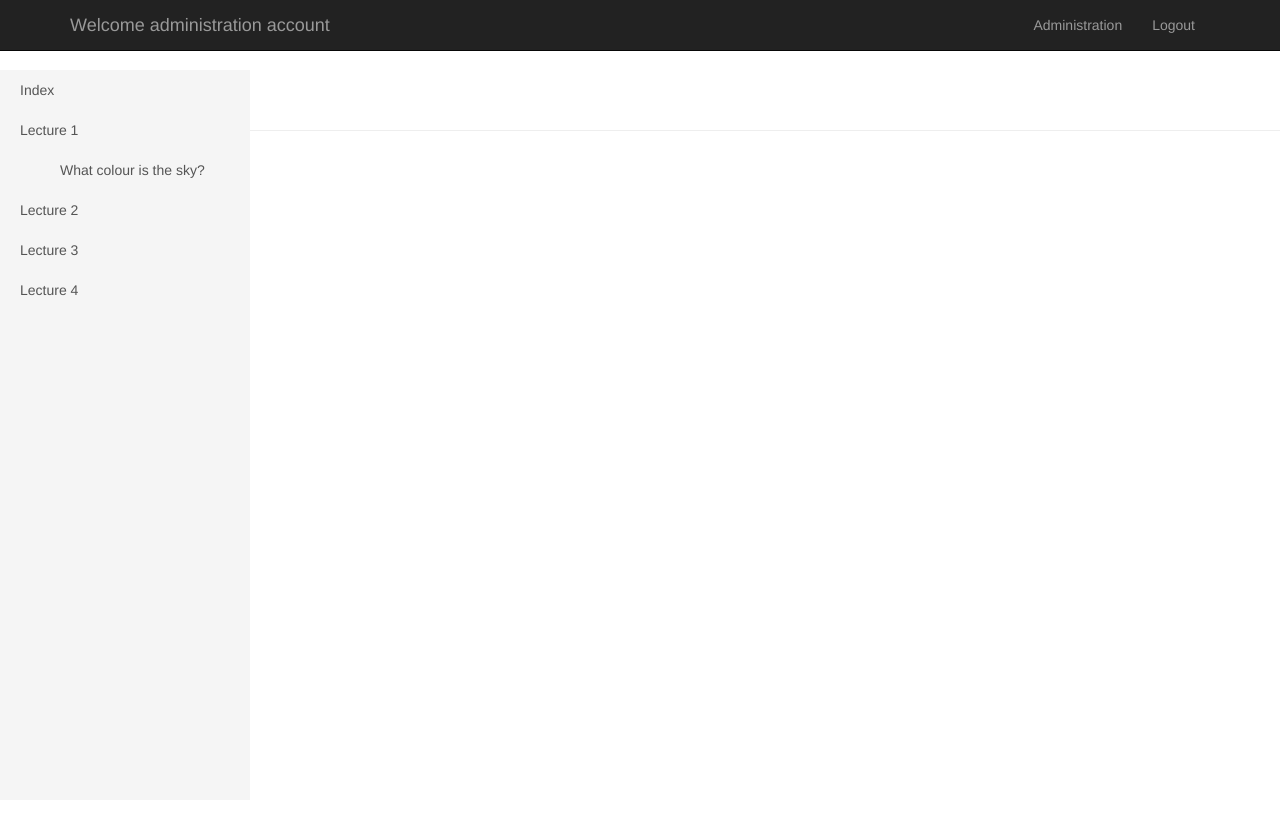
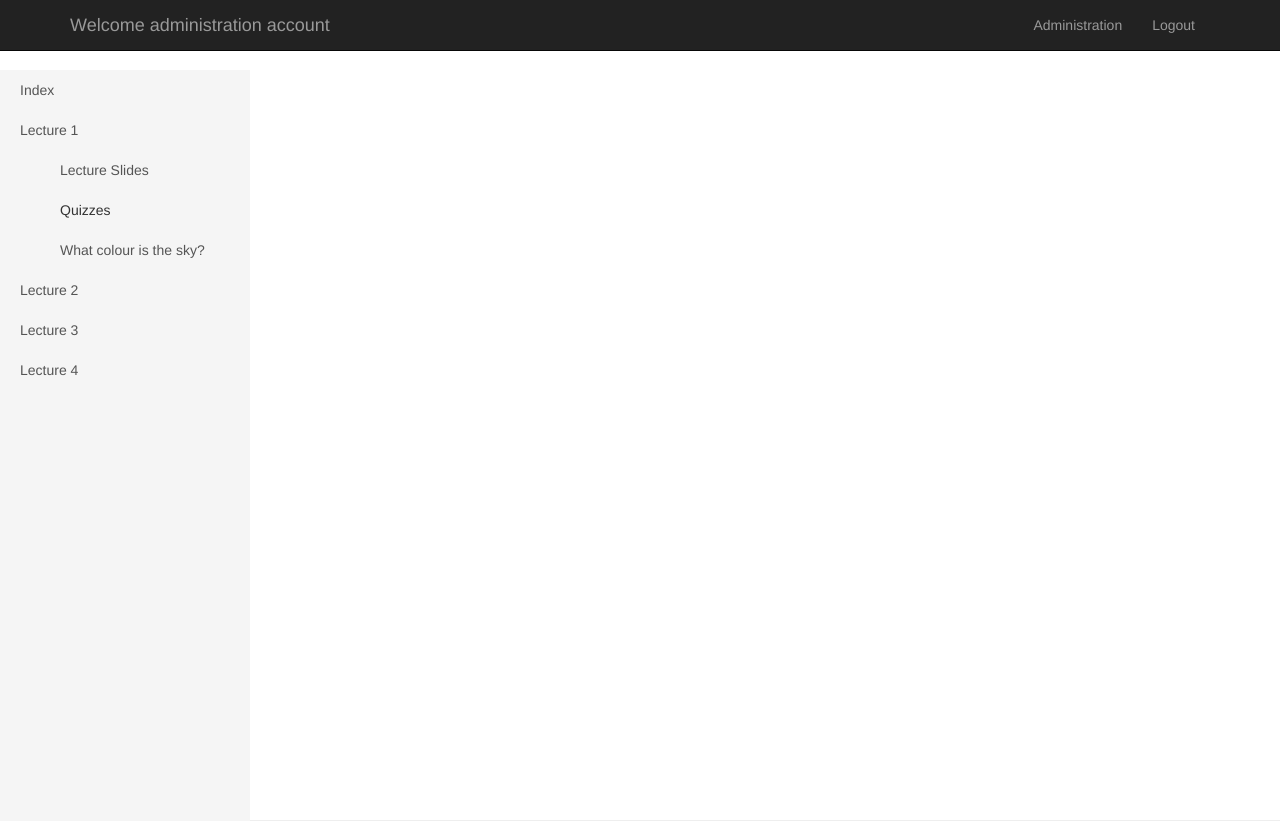
Before and after one commit to mrJayson/lmsunsw, a Django app: a page that uses app/templates/app/layout.html in a window 1280 px wide. Before the commit the page ends 296 px from the top, so only its background shows below. Run offline with Django 3.2, Linux system fonts and the light colour scheme; a user stored in the database is signed in; data comes from the database, SQL or seed files in the repository; both versions use the stored data as it was after the commit; some libraries are stand-ins or nearby versions.

Commit message:
added LectureSlide view, edited sidebar formatting, updated css to display full screen,

```diff
--- a/app/cbv/indexviews.py
+++ b/app/cbv/indexviews.py
@@ -23,11 +23,31 @@ class LectureView(TemplateView):
     def get_context_data(self, **kwargs):
         context = super(LectureView, self).get_context_data(**kwargs)
         context['slug'] = self.kwargs['url_slug']
-        #lecture_id = self.kwargs['lect_id']
+
+        #need to pass identity of current lecture into template
+        context['current_lecture'] = Lecture.objects.get(id=self.kwargs['lect_id'])
+
+        #used on the sidebar to display tabs
+
         context['lecture_list'] = Lecture.objects.all()
         context['quiz_list'] = Quiz.objects.filter(Lecture = self.kwargs['lect_id'], visible = True)
-        context['lect'] = Lecture.objects.get(id=self.kwargs['lect_id'])
 
+        return context
+
+class LectureSlideView(TemplateView):
+    template_name = 'app/lecture_slide.html'
+
+    def get_context_data(self, **kwargs):
+        context = super(LectureSlideView, self).get_context_data(**kwargs)
+        context['slug'] = self.kwargs['url_slug']
+
+        #need to pass identity of current lecture into template
+        context['current_lecture'] = Lecture.objects.get(id=self.kwargs['lect_id'])
+
+        #used on the sidebar to display tabs
+
+        context['lecture_list'] = Lecture.objects.all()
+        context['quiz_list'] = Quiz.objects.filter(Lecture = self.kwargs['lect_id'], visible = True)
         return context
 
 class QuizView(FormView):
--- a/app/static/app/content/sidebar.css
+++ b/app/static/app/content/sidebar.css
@@ -15,6 +15,7 @@
     -moz-transition: all 0.5s ease;
     -o-transition: all 0.5s ease;
     transition: all 0.5s ease;
+    height: 100%;
 }
 
 #wrapper.toggled {
@@ -44,6 +45,7 @@
     width: 100%;
     position: absolute;
     padding: 15px;
+    height: 100%;
 }
 
 #wrapper.toggled #page-content-wrapper {
--- a/app/templates/app/layout.html
+++ b/app/templates/app/layout.html
@@ -5,13 +5,14 @@
     <meta name="viewport" content="width=device-width, initial-scale=1.0">
     <title>{{ title }} - My Django Application</title>
     {% load staticfiles %}
-    <link rel="stylesheet" type="text/css" href="{% static 'app/content/bootstrap.min.css' %}" />
+    <link rel="stylesheet" type="text/css" href="{% static 'app/content/bootstrap.css' %}" />
+    <link rel="stylesheet" type="text/css" href="{% static 'app/content/sidebar.css' %}" />
     <link rel="stylesheet" type="text/css" href="{% static 'app/content/site.css' %}" />
-    <link rel="stylesheet" type="text/css" href="{% static 'app/content/sidebar.css' %}" />
     <script src="{% static 'scripts/modernizr-2.6.2.js' %}"></script>
 </head>
 
 <body>
+
     <div class="navbar navbar-inverse navbar-fixed-top">
         <div class="container">
             <div class="navbar-header">
@@ -63,6 +64,7 @@
             {% endif %}
         </div>
     </div>
+        <div class="container">
         {% if user.is_authenticated %}
             <div id="wrapper">
                     <div id="sidebar-wrapper">
@@ -72,6 +74,7 @@
                         {% endif %}
                         {% block content %}{% endblock %}
                         {% if user.is_authenticated %}
+                    </div>
             </div>
         </div>
 
--- a/app/templates/app/lecture.html
+++ b/app/templates/app/lecture.html
@@ -17,18 +17,28 @@
         {% for lecture in lecture_list %}
             <li>
                 <a href="{% url 'lecture' lecture.id lecture.get_slug_field %}">{{ lecture.lecture_name }}</a>
-                <ul>
-                    {% for quiz in quiz_list %}
-                        {% if lecture.id == quiz.Lecture.id %}
-                            <li>
-                                <a href="{% url 'quiz' lecture.id lecture.get_slug_field quiz.id quiz.question %}"> {{ quiz.question }} </a>
-                            </li>
+                {% if lecture.id == current_lecture.id %}
+                    <ul>
+                        {% if current_lecture.lecture_slide %}
+                        <li>
+                            <a href="{% url 'lecture_slide' lecture.id lecture.get_slug_field %}">Lecture Slides</a>
+                        </li>
                         {% endif %}
-                    {% endfor %}
-                </ul>
+                        <!--Quiz sub-list-->
+                        {% if quiz_list %}
+                        <li>
+                            Quizzes
+                        </li>
+                        {% endif %}
 
+                        {% for quiz in quiz_list %}
+                        <li>
+                            <a href="{% url 'quiz' lecture.id lecture.get_slug_field quiz.id quiz.question %}"> {{ quiz.question }} </a>
+                        </li>
+                        {% endfor %}
+                    </ul>
+                {% endif %}
             </li>
         {% endfor %}
     </ul>
-
 {% endblock %}
--- a/lmsunsw/urls.py
+++ b/lmsunsw/urls.py
@@ -25,12 +25,21 @@ from app.cbv.createviews import *
 
 urlpatterns = patterns('',
     # Examples:
+
+    # index page
     url(r'^$', login_required(IndexView.as_view()), name='index'),
+    # user registration page
     url(r'^createuser/$',login_forbidden(CreateUser.as_view()), name='createuser'),
+    # generic alert message page
     url(r'^alert/(?P<tag>.*)$', AlertView.as_view(), name='alert'),
+    # lecture index page
     url(r'^course/(?P<lect_id>[0-9]+)/(?P<url_slug>[^/]+)$', login_required(LectureView.as_view()), name='lecture'),
+    # quiz page
     url(r'^course/(?P<lect_id>[0-9]+)/(?P<url_slug>[^/]+)/quiz/(?P<quiz_id>[0-9]+)/(?P<quiz_slug>[^/]+)$', login_required(QuizView.as_view()), name='quiz'),
+    # lecture slide page
+    url(r'^course/(?P<lect_id>[0-9]+)/(?P<url_slug>[^/]+)/lecture_slide/?$', login_required(LectureSlideView.as_view()), name='lecture_slide'),
 
+    # generic login page
     url(r'^login/?$', login_forbidden(login),
         {'template_name':'app/login.html',
             #'redirect_field_name':'/',
@@ -38,6 +47,7 @@ urlpatterns = patterns('',
             'extra_context':
                 {'title':'LMSUNSW'}},
         name='login'),
+    #generic logout page
     url(r'^logout$',
         'django.contrib.auth.views.logout',
         {
--- a/static/app/content/sidebar.css
+++ b/static/app/content/sidebar.css
@@ -15,6 +15,7 @@
     -moz-transition: all 0.5s ease;
     -o-transition: all 0.5s ease;
     transition: all 0.5s ease;
+    height: 100%;
 }
 
 #wrapper.toggled {
@@ -44,6 +45,7 @@
     width: 100%;
     position: absolute;
     padding: 15px;
+    height: 100%;
 }
 
 #wrapper.toggled #page-content-wrapper {
--- a/static/app/content/site.css
+++ b/static/app/content/site.css
@@ -1,6 +1,15 @@
+html {
+  height: 100%;
+}
+
 body {
     padding-top: 50px;
     padding-bottom: 20px;
+    height: 100%;
+}
+
+.container {
+  height: 100%;
 }
 
 /* Set padding to keep content from hitting the edges */
@@ -69,3 +78,14 @@ input[type="checkbox"].input-validation-error {
 
     padding:4px;
 }
+
+/* iframe resizing css */
+
+#iframe_div {
+  height: 100%;
+}
+
+iframe {
+  height: 100%;
+  width: 100%;
+}
```
Also changed, not shown: app/static/app/content/site.css (+20 -0 lines), app/templates/app/lecture_slide.html (added, +46 -0 lines), db.sqlite3, 7 other files. Lines whose indentation alone changed are shown as unchanged.
